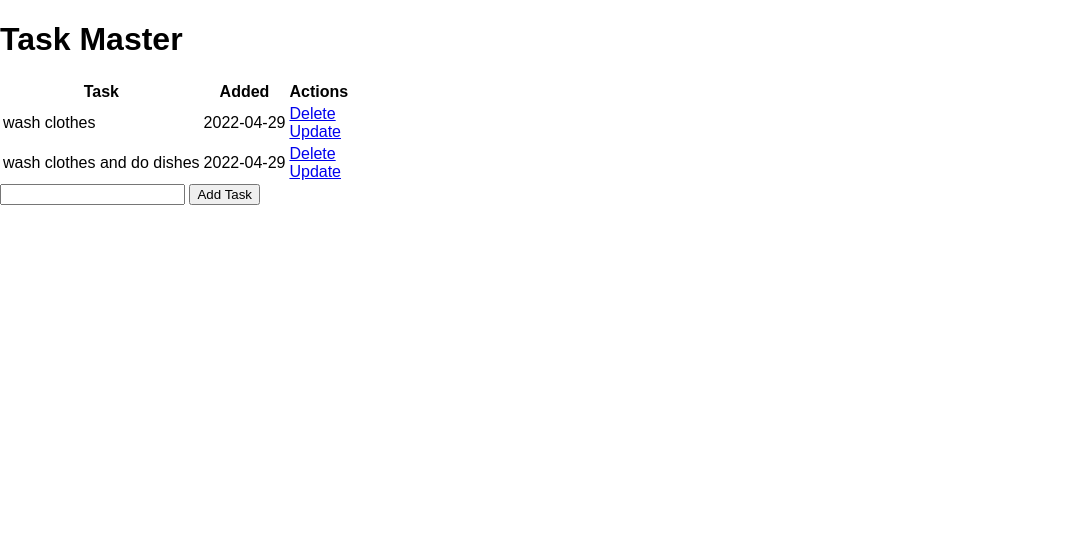
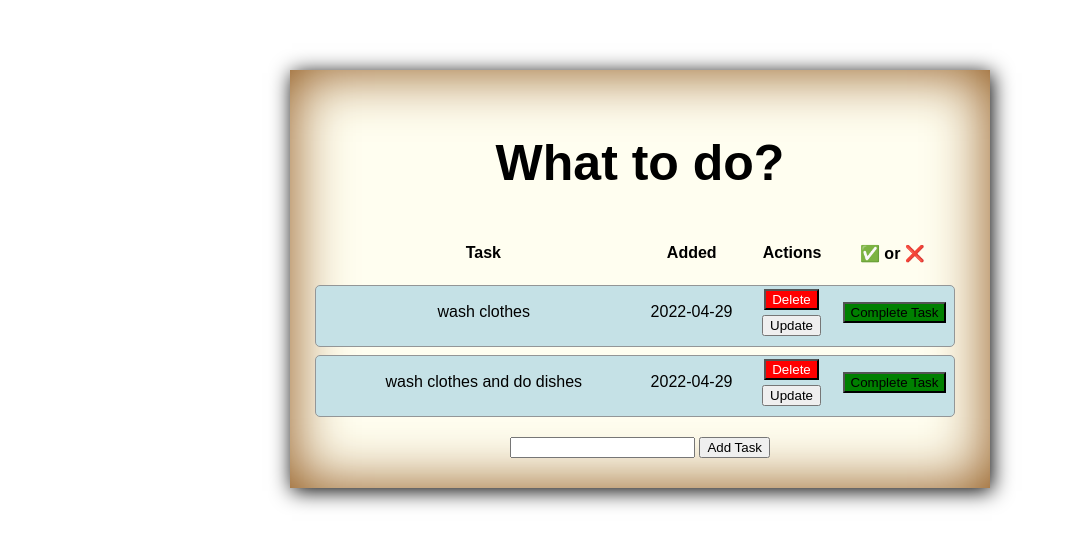
Before and after one commit to DeyvinC/two-fish-project, a Flask app: page / in a window 1280 px wide. Shown: the top 557 px of the page, without its empty margins (0-1072 px from the left). Run offline with Flask 2, Linux system fonts and the light colour scheme; data comes from the database, SQL or seed files in the repository; both versions use the stored data as it was after the commit.

Commit message:
added styling

```diff
--- a/app.py
+++ b/app.py
@@ -13,9 +13,11 @@ db.init_app(app)
 db.create_all()
 
 class Todo(db.Model):
-    __tablename__ = "todo"
+    __table_name__ = "todo"
     id = db.Column(db.Integer, primary_key=True)
     content = db.Column(db.String(200), nullable=False)
+    # incompleted = db.Column(db.Integer, default=0)
+    completed = db.Column(db.Boolean, default=False)
     date_created = db.Column(db.DateTime, default=datetime.utcnow)
 
     def __repr__(self):
@@ -36,7 +38,9 @@ def index():
 
     else:
         tasks = Todo.query.order_by(Todo.date_created).all()
-        return render_template('index.html', tasks=tasks)
+        # incomplete = Todo.query.filter_by(complete=False).all()
+        complete = Todo.query.filter_by(completed=True).all
+        return render_template('index.html', tasks=tasks, complete=complete)
 
 @app.route('/delete/<int:id>')
 def delete(id):
@@ -66,6 +70,27 @@ def update(id):
     else:
         return render_template('update.html', task=task)
 
+@app.route('/complete/<int:id>', methods=['POST'])
+def completeTask(id):
+    complete_task = Todo.query.get_or_404(id)
+    complete_task.completed = True
+
+    try:
+        db.session.commit()
+        return redirect('/')
+    except:
+        'Unable to mark your task as complete'
+
+@app.route('/uncomplete/<int:id>', methods=['POST'])
+def uncompleteTask(id):
+    uncomplete_task = Todo.query.get_or_404(id)
+    uncomplete_task.completed = False
+
+    try:
+        db.session.commit()
+        return redirect('/')
+    except:
+        'Unable to mark your task as uncomplete'
 
 if __name__ == '__main__':
     app.run(debug=True)
--- a/static/css/main.css
+++ b/static/css/main.css
@@ -2,3 +2,115 @@ body {
     margin: 0;
     font-family: sans-serif;
 }
+
+h1 {
+    color: black;
+    font-family: sans-serif;
+    font-size: 50px;
+}
+
+.container {
+    margin: 0px;
+    margin-left: 0px;
+    margin-right: 0px;
+    width: 100%;
+    height: 70%;
+    padding: 70px 0;
+    text-align: center;
+}
+.backgroudC{
+  /* background: rgb(157, 154, 154); */
+    padding: 30px;
+    width: 50%;
+    margin: auto;
+    justify-content: center;
+    box-shadow: 2px 3px 20px black, 0 0 60px #8a4d0f inset;
+    background: #fffef0;
+}
+.table-container {
+    display: flex;
+    justify-content: center;
+    margin: auto;
+    width: 85%;
+    padding: 10px;
+}
+
+.table-headers {
+    border-radius: 5px;
+    align-items: center;
+    justify-content: space-between;
+    height: 30px;
+    margin-bottom: 8px;
+    padding: 5px 10px;
+    display: flex;
+    width: 95%;
+}
+
+.tasks {
+    border-radius: 5px;
+    align-items: center;
+    justify-content: space-between;
+    border: 1px solid #939697;
+    cursor: pointer;
+    background-color: #c5e1e6;
+    height: 50px;
+    margin-bottom: 8px;
+    padding: 5px 10px;
+    display: flex;
+    width: 95%;
+}
+
+.th1{
+    width: 320px;
+    height: auto;
+    margin: 0px 0px 8px;
+}
+.th2{
+    width: 100px;
+    height: auto;
+    margin: 0px 0px 8px;
+}
+.th3{
+    width: 100px;
+    height: auto;
+    margin: 0px 0px 8px;
+}
+.th4{
+    width: 100px;
+    height: auto;
+    margin: 0px 0px 8px;
+}
+
+.task {
+    width: 320px;
+    height: auto;
+    margin: 0px 0px 8px;
+}
+
+.added {
+    width: 100px;
+    height: auto;
+    margin: 0px 0px 8px;
+}
+
+.actions {
+    width: 100px;
+    height: auto;
+    margin: 0px 0px 8px;
+}
+
+.completed {
+    width: 100px;
+    height: auto;
+    margin: 0px 0px 8px;
+}
+
+.deleteBtn {
+    background-color: red;
+    color: white;
+    margin-bottom: 5px;
+}
+
+.completeBtn {
+    background-color: green;
+}
--- a/templates/index.html
+++ b/templates/index.html
@@ -5,34 +5,60 @@
 {% endblock %}
 
 {% block body %}
-<div class="content" >
-    <h1>Task Master</h1>
+<div class="container">
+    <div class="backgroudC">
+<div>
+ <h1>What to do?</h1>
+ </div>
+<div class="table-container">
     {% if tasks|length < 1 %}
     <h4>There are no tasks. Create a task.</h4>
     {% else %}
 
     <table>
-        <tr>
-            <th>Task</th>
-            <th>Added</th>
-            <th>Actions</th>
+        <tr class="table-headers">
+            <th class="th1">Task</th>
+            <th class="th2">Added</th>
+            <th class="th3">Actions</th>
+            <th class="th4">✅ or ❌</th>
         </tr>
         {% for task in tasks %}
-            <tr>
-                <td>{{ task.content }}</td>
-                <td>{{ task.date_created.date() }}</td>
-                <td>
-                    <a href="/delete/{{ task.id }}">Delete</a>
+            <tr class="tasks">
+                <td class="task">{{ task.content }}</td>
+                <td class="added">{{ task.date_created.date() }}</td>
+                <td class="actions">
+                    <a href="/delete/{{ task.id }}"><button class="deleteBtn ">Delete</button></a>
                     <br>
-                    <a href="/update/{{ task.id }}">Update</a>
+                    <a href="/update/{{ task.id }}"><button>Update</button></a>
+                </td>
+                <td class="completed">
+                    {% if task.complete == True %}
+
+                    <form action="/uncomplete/{{task.id}}" method="POST">
+                    <input type="submit" value="Uncomplete" />
+                    </form>
+
+                    {% else %}
+
+                    <form action="/complete/{{task.id}}" method="POST">
+                    <input
+                        class="completeBtn"
+                        type="submit"
+                        value="Complete Task"
+                    />
+                    </form>
+
+                    {% endif %}
                 </td>
             </tr>
         {% endfor %}
     </table>
     {% endif %}
+</div>
     <form actions="/" method="POST">
         <input type="text" name="content" id="content">
         <input type="submit" value="Add Task">
     </form>
+    </div>
 </div>
 {% endblock %}
```
Also changed, not shown: book.sqlite, 1 other file.
